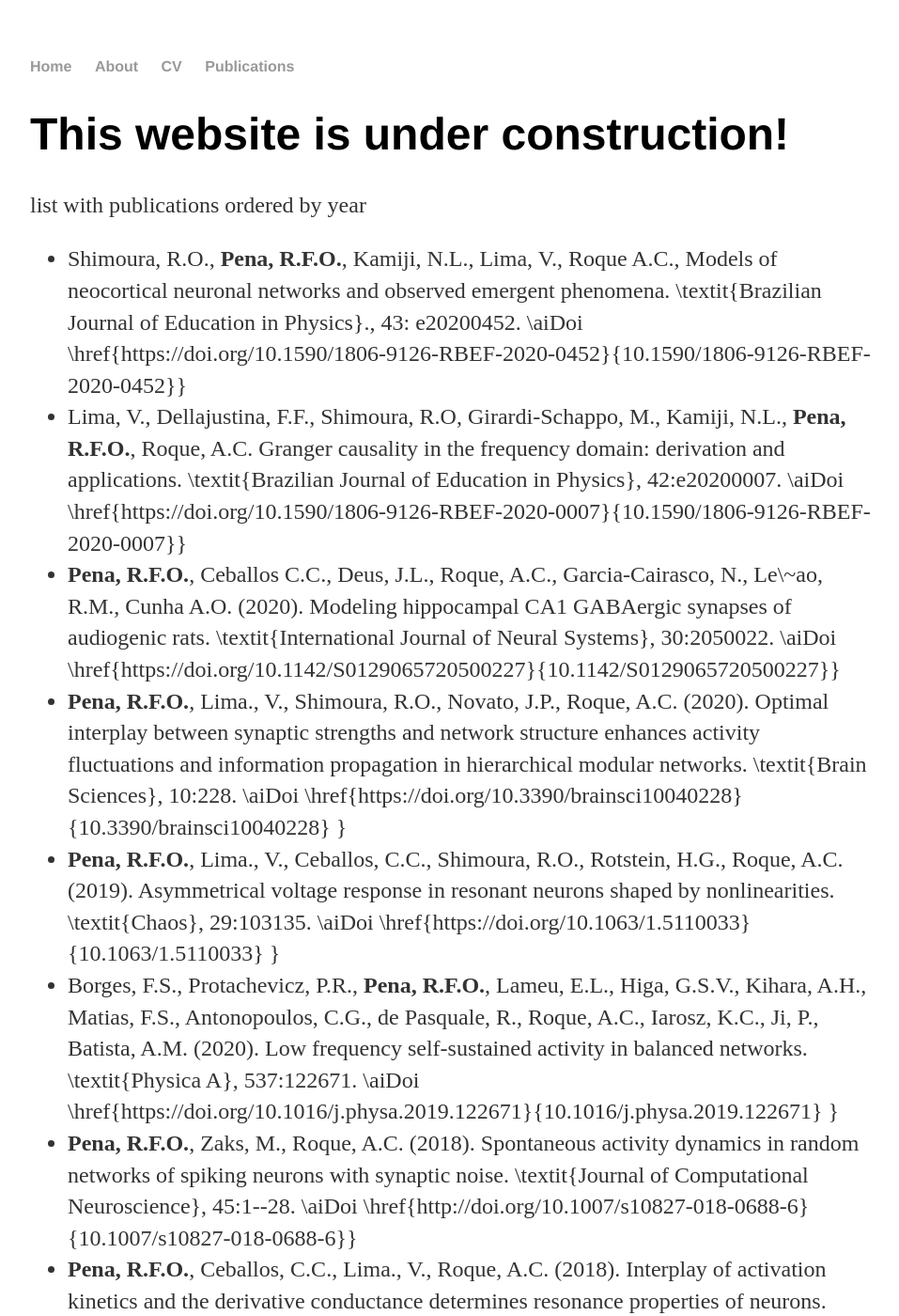
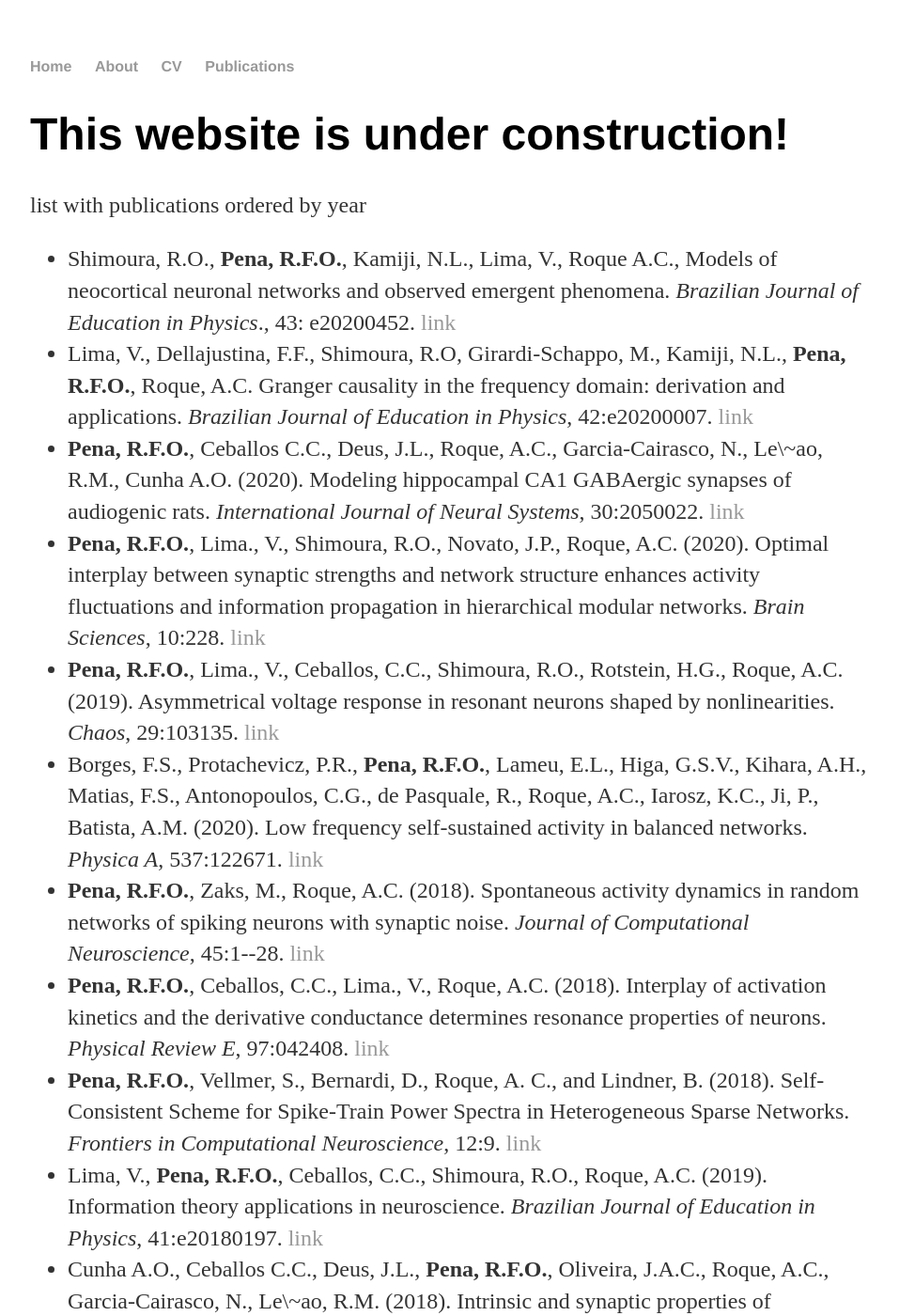
Before and after one commit to pena-rodrigo/oldwebsite, a Jekyll site: the page built from publications/index.html, in a window 1280 px wide and 1400 px high. Shown: the whole window at 94% size, without its empty margins (160-1117 px from the left). Built offline with Jekyll 4.4.1, drawn with Linux system fonts in a browser that asks for light colours; some of the changed text lies outside the part shown.

Commit message:
update publications

```diff
--- a/publications/index.html
+++ b/publications/index.html
@@ -6,22 +6,48 @@ title: Rodrigo Pena
         		<h1>This website is under construction!</h1>
 				<p>list with publications ordered by year</p>
 				<ul>
-					<li> Shimoura, R.O., <b>Pena, R.F.O.</b>,  Kamiji, N.L.,  Lima, V., Roque A.C., Models of neocortical neuronal networks and observed emergent phenomena. \textit{Brazilian Journal of Education in Physics}., 43: e20200452.  \aiDoi \href{https://doi.org/10.1590/1806-9126-RBEF-2020-0452}{10.1590/1806-9126-RBEF-2020-0452}}
-					<li> Lima, V., Dellajustina, F.F., Shimoura, R.O, Girardi-Schappo, M., Kamiji, N.L., <b>Pena, R.F.O.</b>, Roque, A.C. Granger causality in the frequency domain: derivation and applications.  \textit{Brazilian Journal of Education in Physics}, 42:e20200007. \aiDoi \href{https://doi.org/10.1590/1806-9126-RBEF-2020-0007}{10.1590/1806-9126-RBEF-2020-0007}}
-					<li> <b>Pena, R.F.O.</b>,  Ceballos C.C., Deus, J.L., Roque, A.C., Garcia-Cairasco, N., Le\~ao, R.M., Cunha A.O. (2020). Modeling hippocampal CA1 GABAergic synapses of audiogenic rats. \textit{International Journal of Neural Systems}, 30:2050022. \aiDoi \href{https://doi.org/10.1142/S0129065720500227}{10.1142/S0129065720500227}}
-					<li> <b>Pena, R.F.O.</b>, Lima., V., Shimoura, R.O., Novato, J.P., Roque, A.C. (2020). Optimal interplay between synaptic strengths and network structure enhances activity fluctuations and information propagation in hierarchical modular networks. \textit{Brain Sciences}, 10:228. \aiDoi \href{https://doi.org/10.3390/brainsci10040228}{10.3390/brainsci10040228} }
-					<li> <b>Pena, R.F.O.</b>, Lima., V., Ceballos, C.C., Shimoura, R.O.,  Rotstein, H.G., Roque, A.C. (2019). Asymmetrical voltage response in resonant neurons shaped by nonlinearities. \textit{Chaos}, 29:103135.   \aiDoi   \href{https://doi.org/10.1063/1.5110033}{10.1063/1.5110033} }
-					<li> Borges, F.S., Protachevicz, P.R., <b>Pena, R.F.O.</b>,  Lameu, E.L., Higa, G.S.V., Kihara, A.H., Matias, F.S., Antonopoulos, C.G., de Pasquale, R.,  Roque, A.C., Iarosz, K.C., Ji, P., Batista, A.M. (2020). Low frequency self-sustained activity in balanced networks.  \textit{Physica A},  537:122671.   \aiDoi   \href{https://doi.org/10.1016/j.physa.2019.122671}{10.1016/j.physa.2019.122671} }
-					<li> <b>Pena, R.F.O.</b>, Zaks, M., Roque, A.C. (2018). Spontaneous activity dynamics in random networks of spiking neurons with synaptic noise. \textit{Journal of Computational Neuroscience}, 45:1--28.
-						\aiDoi \href{http://doi.org/10.1007/s10827-018-0688-6}{10.1007/s10827-018-0688-6}}
-					<li> <b>Pena, R.F.O.</b>, Ceballos, C.C., Lima., V., Roque, A.C. (2018). Interplay of activation kinetics and the derivative conductance determines resonance properties of neurons. \textit{Physical Review E}, 97:042408.  \aiDoi   \href{http://doi.org/10.1103/PhysRevE.97.042408}{10.1103/PhysRevE.97.042408} }
-					<li> <b>Pena, R.F.O.</b>, Vellmer, S., Bernardi, D., Roque, A. C., and Lindner, B. (2018). Self-Consistent Scheme for Spike-Train Power Spectra in Heterogeneous Sparse Networks. \textit{Frontiers in Computational Neuroscience}, 12:9.  \aiDoi \href{http://doi.org/10.3389/fncom.2018.00009}{10.3389/fncom.2018.00009}}
-					<li> Lima, V., <b>Pena, R.F.O.</b>, Ceballos, C.C., Shimoura, R.O., Roque, A.C. (2019). Information theory applications in neuroscience. \textit{Brazilian Journal of Education in Physics}, 41:e20180197. \aiDoi \href{http://doi.org/10.1590/1806-9126-rbef-2018-0197}{10.1590/1806-9126-rbef-2018-0197} }
-					<li> Cunha A.O., Ceballos C.C., Deus, J.L., <b>Pena, R.F.O.</b>, Oliveira, J.A.C., Roque, A.C., Garcia-Cairasco, N., Le\~ao, R.M. (2018). Intrinsic and synaptic properties of hippocampal CA1 pyramidal neurons of the Wistar Audiogenic Rat (WAR) strain, a genetic model of epilepsy. \textit{Scientific Reports}, 8:10412.
-			 			\aiDoi \href{http://doi.org/10.1038/s41598-018-28725-y}{10.1038/s41598-018-28725-y}}
-			 		<li> Shimoura, R.O., Kamiji, N.L., <b>Pena, R.F.O.</b> Cordeiro, V., Ceballos, C.C., Romaro, C., Roque, A.C. (2018). [Re] The cell-type specific cortical microcircuit: relating structure and activity in a full-scale spiking network model. \textit{The ReScience Journal}, 4:785-806.  \aiDoi \href{http://doi.org/10.5281/zenodo.1243268}{10.5281/zenodo.1243268}}
-					<li> Ceballos, C. C., <b>Pena, R.F.</b>, Roque, A. C., and Le\~ao, R. M. (2018). Non-Decaying postsynaptics potentials and delayed spikes in hippocampal pyramidal neurons generated by a zero slope conductance created by the persistent Na$^+$ current. \textit{Channels}, 12:81--88. \aiDoi \href{http://doi.org/10.1080/19336950.2018.1433940}{10.1080/19336950.2018.1433940}}
-					<li> Tomov, P., <b>Pena, R.F.</b>, Roque, A. C., and Zaks, M. A. (2016). Mechanisms of self-sustained oscillatory states in hierarchical modular networks with mixtures of electrophysiological cell types. \textit{Frontiers in Computational Neuroscience}, 10:23. \aiDoi \href{http://doi.org/10.3389/fncom.2016.00023}{10.3389/fncom.2016.00023}}
+					<li> Shimoura, R.O., <b>Pena, R.F.O.</b>,  Kamiji, N.L.,  Lima, V., Roque A.C., Models of neocortical neuronal networks and observed emergent phenomena.
+						<i>Brazilian Journal of Education in Physics</i>., 43: e20200452.
+						<a href="https://doi.org/10.1590/1806-9126-RBEF-2020-0452">link</a>
+					<li> Lima, V., Dellajustina, F.F., Shimoura, R.O, Girardi-Schappo, M., Kamiji, N.L., <b>Pena, R.F.O.</b>, Roque, A.C. Granger causality in the frequency domain: derivation and applications.
+						<i>Brazilian Journal of Education in Physics</i>, 42:e20200007.
+						<a href="https://doi.org/10.1590/1806-9126-RBEF-2020-0007">link</a>
+					<li> <b>Pena, R.F.O.</b>,  Ceballos C.C., Deus, J.L., Roque, A.C., Garcia-Cairasco, N., Le\~ao, R.M., Cunha A.O. (2020). Modeling hippocampal CA1 GABAergic synapses of audiogenic rats.
+						<i>International Journal of Neural Systems</i>, 30:2050022.
+						<a href="https://doi.org/10.1142/S0129065720500227">link</a>
+					<li> <b>Pena, R.F.O.</b>, Lima., V., Shimoura, R.O., Novato, J.P., Roque, A.C. (2020). Optimal interplay between synaptic strengths and network structure enhances activity fluctuations and information propagation in hierarchical modular networks.
+						<i>Brain Sciences</i>, 10:228.
+						<a href="https://doi.org/10.3390/brainsci10040228">link</a>
+					<li> <b>Pena, R.F.O.</b>, Lima., V., Ceballos, C.C., Shimoura, R.O.,  Rotstein, H.G., Roque, A.C. (2019). Asymmetrical voltage response in resonant neurons shaped by nonlinearities.
+						<i>Chaos</i>, 29:103135.
+						<a href="https://doi.org/10.1063/1.5110033">link</a>
+					<li> Borges, F.S., Protachevicz, P.R., <b>Pena, R.F.O.</b>,  Lameu, E.L., Higa, G.S.V., Kihara, A.H., Matias, F.S., Antonopoulos, C.G., de Pasquale, R.,  Roque, A.C., Iarosz, K.C., Ji, P., Batista, A.M. (2020). Low frequency self-sustained activity in balanced networks.
+						<i>Physica A</i>,  537:122671.
+						<a href="https://doi.org/10.1016/j.physa.2019.122671">link</a>
+					<li> <b>Pena, R.F.O.</b>, Zaks, M., Roque, A.C. (2018). Spontaneous activity dynamics in random networks of spiking neurons with synaptic noise.
+						<i>Journal of Computational Neuroscience</i>, 45:1--28.
+						<a href="http://doi.org/10.1007/s10827-018-0688-6">link</a>
+					<li> <b>Pena, R.F.O.</b>, Ceballos, C.C., Lima., V., Roque, A.C. (2018). Interplay of activation kinetics and the derivative conductance determines resonance properties of neurons.
+						<i>Physical Review E</i>, 97:042408.
+						<a href="http://doi.org/10.1103/PhysRevE.97.042408">link</a>
+					<li> <b>Pena, R.F.O.</b>, Vellmer, S., Bernardi, D., Roque, A. C., and Lindner, B. (2018). Self-Consistent Scheme for Spike-Train Power Spectra in Heterogeneous Sparse Networks.
+						<i>Frontiers in Computational Neuroscience</i>, 12:9.
+						<a href="http://doi.org/10.3389/fncom.2018.00009">link</a>
+					<li> Lima, V., <b>Pena, R.F.O.</b>, Ceballos, C.C., Shimoura, R.O., Roque, A.C. (2019). Information theory applications in neuroscience.
+						<i>Brazilian Journal of Education in Physics</i>, 41:e20180197.
+						<a href="http://doi.org/10.1590/1806-9126-rbef-2018-0197">link</a>
+					<li> Cunha A.O., Ceballos C.C., Deus, J.L., <b>Pena, R.F.O.</b>, Oliveira, J.A.C., Roque, A.C., Garcia-Cairasco, N., Le\~ao, R.M. (2018). Intrinsic and synaptic properties of hippocampal CA1 pyramidal neurons of the Wistar Audiogenic Rat (WAR) strain, a genetic model of epilepsy.
+						<i>Scientific Reports</i>, 8:10412.
+						<a href="http://doi.org/10.1038/s41598-018-28725-y">link</a>
+			 		<li> Shimoura, R.O., Kamiji, N.L., <b>Pena, R.F.O.</b> Cordeiro, V., Ceballos, C.C., Romaro, C., Roque, A.C. (2018). [Re] The cell-type specific cortical microcircuit: relating structure and activity in a full-scale spiking network model.
+						<i>The ReScience Journal</i>, 4:785-806.
+						<a href="http://doi.org/10.5281/zenodo.1243268">link</a>
+					<li> Ceballos, C. C., <b>Pena, R.F.</b>, Roque, A. C., and Leão, R. M. (2018). Non-Decaying postsynaptics potentials and delayed spikes in hippocampal pyramidal neurons generated by a zero slope conductance created by the persistent Na$^+$ current.
+						<i>Channels}</i>, 12:81--88.
+						<a href="http://doi.org/10.1080/19336950.2018.1433940">link</a>
+					<li> Tomov, P., <b>Pena, R.F.</b>, Roque, A. C., and Zaks, M. A. (2016). Mechanisms of self-sustained oscillatory states in hierarchical modular networks with mixtures of electrophysiological cell types.
+						<i>Frontiers in Computational Neuroscience</i>, 10:23.
+						<a href="http://doi.org/10.3389/fncom.2016.00023">link</a>
 					<li> Tomov, P., <b>Pena, R. F.</b>, Zaks, M. A., and Roque, A. C. (2014).
 						Sustained oscillations, irregular firing, and chaotic dynamics in hierarchical modular networks with mixtures of electrophysiological cell types.
 						<i>Frontiers in Computational Neuroscience</i>, 8:103.
```
